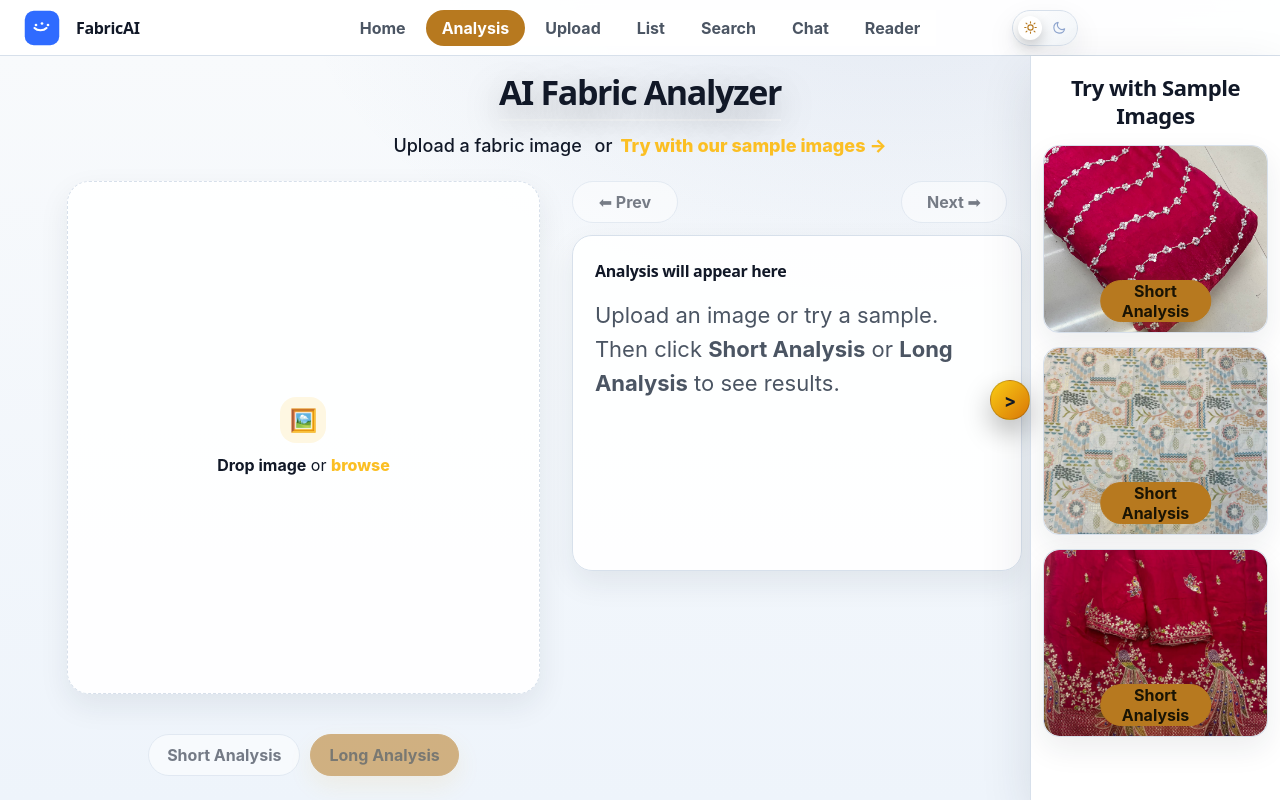
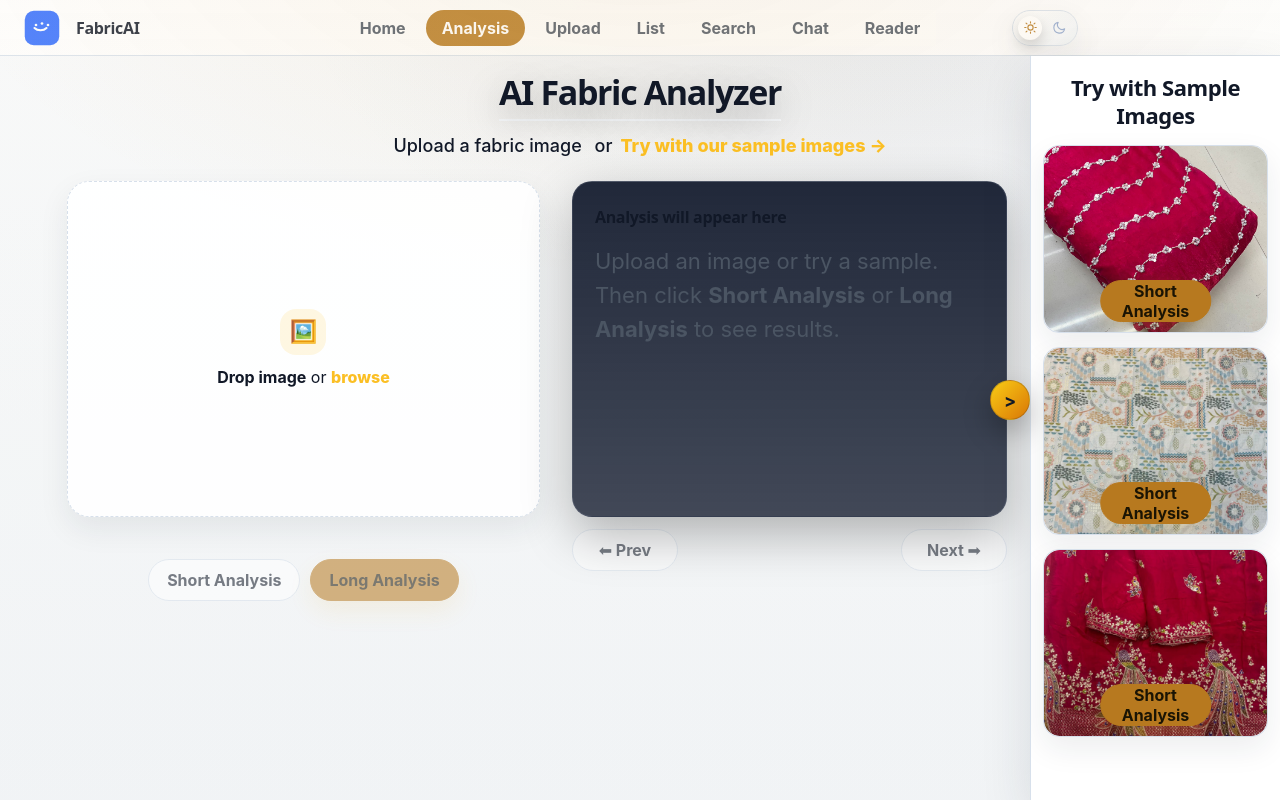
Before and after one commit to recursivezero/tz-fabric, a React (Vite) app in the folder frontend/: page /analysis in a window 1280 px wide. Built offline with nearby package versions, Linux system fonts and the light colour scheme; no server answers.

Commit message:
fixed navbar and analysis page

```diff
--- a/frontend/src/assets/styles/DescriptionBox.css
+++ b/frontend/src/assets/styles/DescriptionBox.css
@@ -188,3 +188,39 @@
   background: rgba(15, 23, 42, 0.55);
   color: #f8fafc;
 }
+
+/* Match the result card height to the image preview without forcing the whole
+   column to stretch; this keeps both analysis tiles visually aligned. */
+.analysis-page .description-wrapper {
+  height: auto;
+  min-height: 0;
+}
+
+.analysis-page .description-wrapper .description-box {
+  flex: 0 0 auto;
+  height: clamp(260px, 42dvh, 440px);
+  min-height: clamp(260px, 42dvh, 440px);
+}
+
+/* Final repair: keep Analysis result card equal to image/drop card and place Prev/Next below it. */
+.analysis-page .description-wrapper {
+  height: auto !important;
+  min-height: 0 !important;
+  align-self: start !important;
+}
+
+.analysis-page .description-wrapper .description-box {
+  order: 1 !important;
+  box-sizing: border-box !important;
+  flex: 0 0 auto !important;
+  width: 100% !important;
+  height: clamp(260px, 42dvh, 440px) !important;
+  min-height: clamp(260px, 42dvh, 440px) !important;
+  max-height: clamp(260px, 42dvh, 440px) !important;
+}
+
+.analysis-page .description-wrapper .nav-buttons {
+  order: 2 !important;
+  margin: 12px 0 0 !important;
+  flex: 0 0 auto !important;
+}
--- a/frontend/src/assets/styles/FabricSearch.css
+++ b/frontend/src/assets/styles/FabricSearch.css
@@ -1516,3 +1516,21 @@
     gap: 8px;
   }
 }
+
+
+/* Do not hide the search UI after a failed request, and keep failures visibly red
+   even when the global theme overlay styles paragraphs/buttons. */
+.fabric-search__error {
+  color: var(--color-red) !important;
+  background: rgba(239, 68, 68, 0.12) !important;
+  border: 1px solid rgba(239, 68, 68, 0.34) !important;
+}
+
+.result-card__zoom-btn,
+.result-card__zoom-btn:hover,
+.result-card__zoom-btn:focus,
+.result-card__zoom-btn:focus-visible {
+  border: 0 !important;
+  outline: none !important;
+  box-shadow: none !important;
+}
--- a/frontend/src/assets/styles/ImageDescription.css
+++ b/frontend/src/assets/styles/ImageDescription.css
@@ -544,3 +544,75 @@
     font-size: 14px;
   }
 }
+
+/* Scoped analysis workspace fixes.
+   Keep these selectors tied to the Analysis route so CSS loaded by other pages
+   cannot later override the analyzer layout. */
+.home-container.analysis-page {
+  isolation: isolate;
+}
+
+.analysis-page .result-wrapper.analysis-grid {
+  flex: 1 1 auto;
+  min-height: 0;
+  width: min(1080px, calc(100vw - 56px));
+  margin: 0 auto;
+  padding: 0;
+  display: grid;
+  grid-template-columns: minmax(320px, 1fr) minmax(320px, 0.92fr);
+  gap: clamp(18px, 3vw, 32px);
+  align-items: start !important;
+  box-sizing: border-box;
+}
+
+.analysis-page.drawer-open .result-wrapper.analysis-grid {
+  width: min(940px, calc(100vw - 330px));
+  margin-left: max(18px, calc((100vw - 250px - min(940px, calc(100vw - 330px))) / 2));
+  margin-right: auto;
+}
+
+.analysis-page .analysis-preview-col,
+.analysis-page .analysis-action-col,
+.analysis-page .analysis-description-area {
+  min-width: 0;
+  min-height: 0;
+  height: auto;
+  align-self: start;
+}
+
+.analysis-page .analysis-preview-col,
+.analysis-page .analysis-action-col {
+  display: flex;
+  flex-direction: column;
+  align-items: stretch;
+  justify-content: flex-start;
+  gap: 12px;
+}
+
+.analysis-page .analysis-description-area {
+  width: 100%;
+  max-width: none;
+  margin: 0;
+  display: block;
+}
+
+@media (max-width: 980px) {
+  .analysis-page .result-wrapper.analysis-grid,
+  .analysis-page.drawer-open .result-wrapper.analysis-grid {
+    width: min(720px, 100%);
+    margin-inline: auto;
+    grid-template-columns: 1fr;
+  }
+}
+
+/* Final repair: avoid old generic grid/column CSS from other pages changing Analysis layout. */
+.analysis-page .result-wrapper.analysis-grid {
+  align-items: start !important;
+}
+
+.analysis-page .analysis-preview-col,
+.analysis-page .analysis-action-col,
+.analysis-page .analysis-description-area {
+  height: auto !important;
+  align-self: start !important;
+}
--- a/frontend/src/assets/styles/ImagePreviewPanel.css
+++ b/frontend/src/assets/styles/ImagePreviewPanel.css
@@ -255,3 +255,55 @@
   opacity: 0.48;
   box-shadow: none;
 }
+
+/* Keep analysis action buttons directly below the preview instead of letting
+   grid stretch push them to the bottom of the page. */
+.analysis-page .image-preview-container {
+  height: auto;
+  min-height: 0;
+  display: flex;
+  flex-direction: column;
+}
+
+.analysis-page .preview-visual {
+  flex: 0 0 auto;
+  min-height: 0;
+}
+
+.analysis-page .preview-wrap {
+  flex: 0 0 auto;
+}
+
+.analysis-page .filesize-name,
+.analysis-page .preview-buttons-container {
+  flex: 0 0 auto;
+}
+
+.analysis-page .preview-buttons-container {
+  align-self: center;
+  margin-top: 12px;
+}
+
+/* Final repair: image/drop card height mirrors the Analysis result card. */
+.analysis-page .image-preview-container,
+.analysis-page .preview-visual,
+.analysis-page .preview-wrap {
+  height: auto !important;
+  min-height: 0 !important;
+  flex: 0 0 auto !important;
+}
+
+.analysis-page .dropzone.big-drop,
+.analysis-page .preview-image {
+  box-sizing: border-box !important;
+  width: 100% !important;
+  height: clamp(260px, 42dvh, 440px) !important;
+  min-height: clamp(260px, 42dvh, 440px) !important;
+  max-height: clamp(260px, 42dvh, 440px) !important;
+}
+
+.analysis-page .preview-buttons-container {
+  flex: 0 0 auto !important;
+  align-self: center !important;
+  margin-top: 12px !important;
+}
--- a/frontend/src/pages/FabricSearch.tsx
+++ b/frontend/src/pages/FabricSearch.tsx
@@ -1205,7 +1205,7 @@ export default function Search() {
   // ── Derived ────────────────────────────────────────────────────────────────
 
   const hasResults = visibleResults.length > 0;
-  const showHero = !file && !drawerOpen && !hasResults && !loading && !isTextSearch;
+  const showHero = !file && !drawerOpen && !hasResults && !loading;
   const showStickyBar = hasResults || (loading && (!!file || isTextSearch));
   const stickyPreview = croppedPreviewUrl || previewUrlOrig || previewUrl;
 
@@ -1247,6 +1247,9 @@ export default function Search() {
           </div>
         )}
 
+        {/* Notifications / states */}
+        {error && <div className="fabric-search__error" role="alert">{error}</div>}
+
         {/* Hero */}
         {showHero && (
           <Hero
@@ -1279,15 +1282,12 @@ export default function Search() {
           />
         )}
 
-        {/* Notifications / states */}
         {notification && <Notification message={notification.message} type={notification.type} />}
         {(loading || selectingImage) && (
           <div className="fabric-search__loading-overlay" role="status" aria-live="polite">
             <Loader />
           </div>
         )}
-        {error && <p className="fabric-search__error">{error}</p>}
-
         {/* Results */}
         {hasResults && (
           <ResultsSection
--- a/frontend/src/pages/ImageDescriptor.tsx
+++ b/frontend/src/pages/ImageDescriptor.tsx
@@ -72,8 +72,8 @@ const ImageDescription = () => {
         </span>
       </div>
 
-      <div className="result-wrapper grid">
-        <section className="preview-col">
+      <div className="result-wrapper analysis-grid">
+        <section className="analysis-preview-col">
           <ImagePreview
             uploadedImageUrl={uploadedImageUrl}
             sampleImageUrl={sampleImageUrl}
@@ -99,8 +99,8 @@ const ImageDescription = () => {
           />
         </section>
 
-        <section className="action-col">
-          <div className="description-area slide-in-right">
+        <section className="analysis-action-col">
+          <div className="analysis-description-area slide-in-right">
             <DescriptionBox
               isValidImage={isValidImage}
               validationMessage={validationMessage}
```
Also changed, not shown: 1 other file (tests, documents, lock files or other folders).
